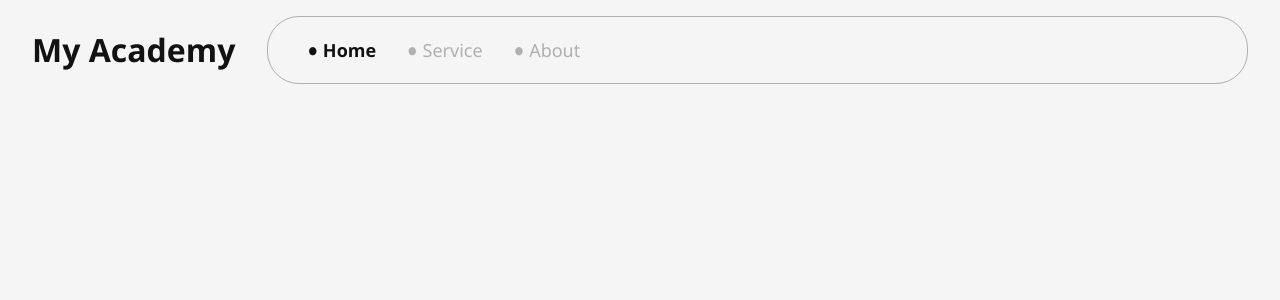
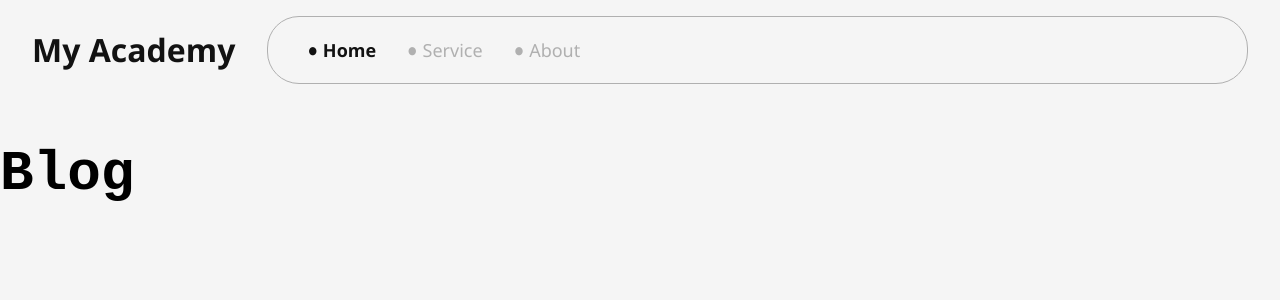
Before and after one commit to Mrnho1/blog-pessoal-dio, an Angular app: page / in a window 1280 px wide. Shown: the top 300 px of the page. Built offline with nearby package versions, Linux system fonts and the light colour scheme.

Commit message:
feat(menu-title): add main page title

```diff
--- a/src/app/components/header/header.component.css
+++ b/src/app/components/header/header.component.css
@@ -1,5 +1,7 @@
 /* Navbar container */
 .navbar {
+  max-width: 1290px;
+  margin: auto;
   display: flex;
   align-items: center;
   padding: var(--spacing-medium) var(--spacing-large);
--- a/src/app/components/menu-title/menu-title.component.css
+++ b/src/app/components/menu-title/menu-title.component.css
@@ -1,7 +1,9 @@
-.container-menu-title > h1{
-    margin: 15px 0px;
-    font-size: 135px;
-    font-family: 'Segoe UI', Tahoma, Geneva, Verdana, sans-serif;
-    display: flex;
-    justify-content: center;
+.menu-title {
+  max-width: 1290px;
+  margin: auto;
+  padding-top: var(--spacing-large);
 }
+.menu-title h1 {
+  font-size: var(--font-size-h1);
+  font-family: monospace;
+}
--- a/src/app/components/menu-title/menu-title.component.html
+++ b/src/app/components/menu-title/menu-title.component.html
@@ -1,5 +1,3 @@
-<div class="container-menu-title">
-    <hr>
-    <h1>Blog Pessoal</h1>
-    <hr>
+<div class="menu-title">
+    <h1>Blog</h1>
 </div>
--- a/src/app/pages/home/home.component.html
+++ b/src/app/pages/home/home.component.html
@@ -1 +1,2 @@
 <app-header></app-header>
+<app-menu-title></app-menu-title>
--- a/src/app/pages/home/home.component.ts
+++ b/src/app/pages/home/home.component.ts
@@ -1,10 +1,11 @@
 import { Component } from '@angular/core';
 import { HeaderComponent } from "../../components/header/header.component";
+import { MenuTitleComponent } from '../../components/menu-title/menu-title.component';
 
 @Component({
   selector: 'app-home',
   standalone: true,
-  imports: [HeaderComponent],
+  imports: [HeaderComponent, MenuTitleComponent],
   templateUrl: './home.component.html',
   styleUrl: './home.component.css'
 })
--- a/src/styles.css
+++ b/src/styles.css
@@ -9,7 +9,7 @@
   --font-family-base: 'Segoe UI', Tahoma, Geneva, Verdana, sans-serif;
 
   /* Tamanhos de fonte */
-  --font-size-h1: 64px;
+  --font-size-h1: 56px;
   --font-size-h2: 32px;
   --font-size-body: 18px;
   --font-size-small: 14px;
```
